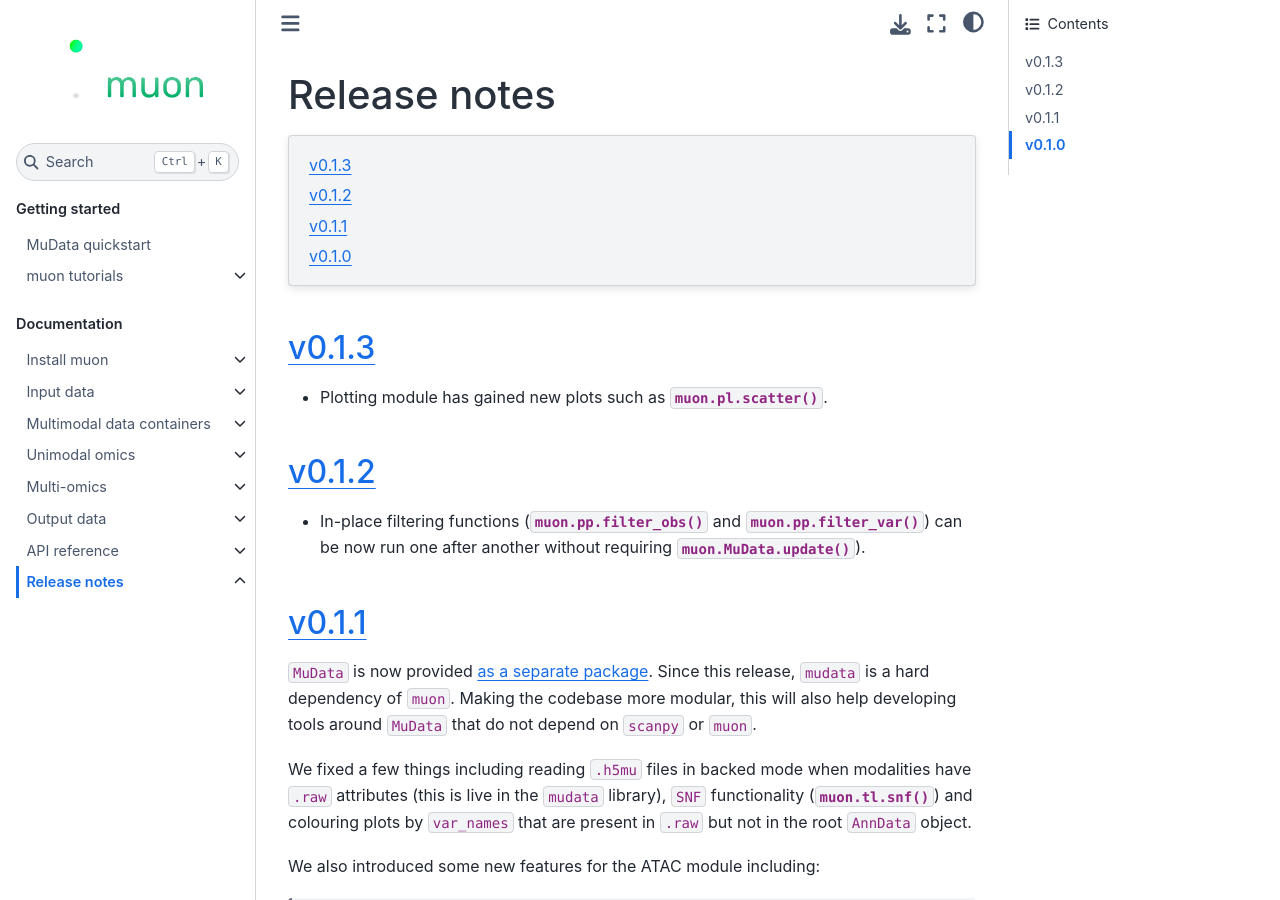
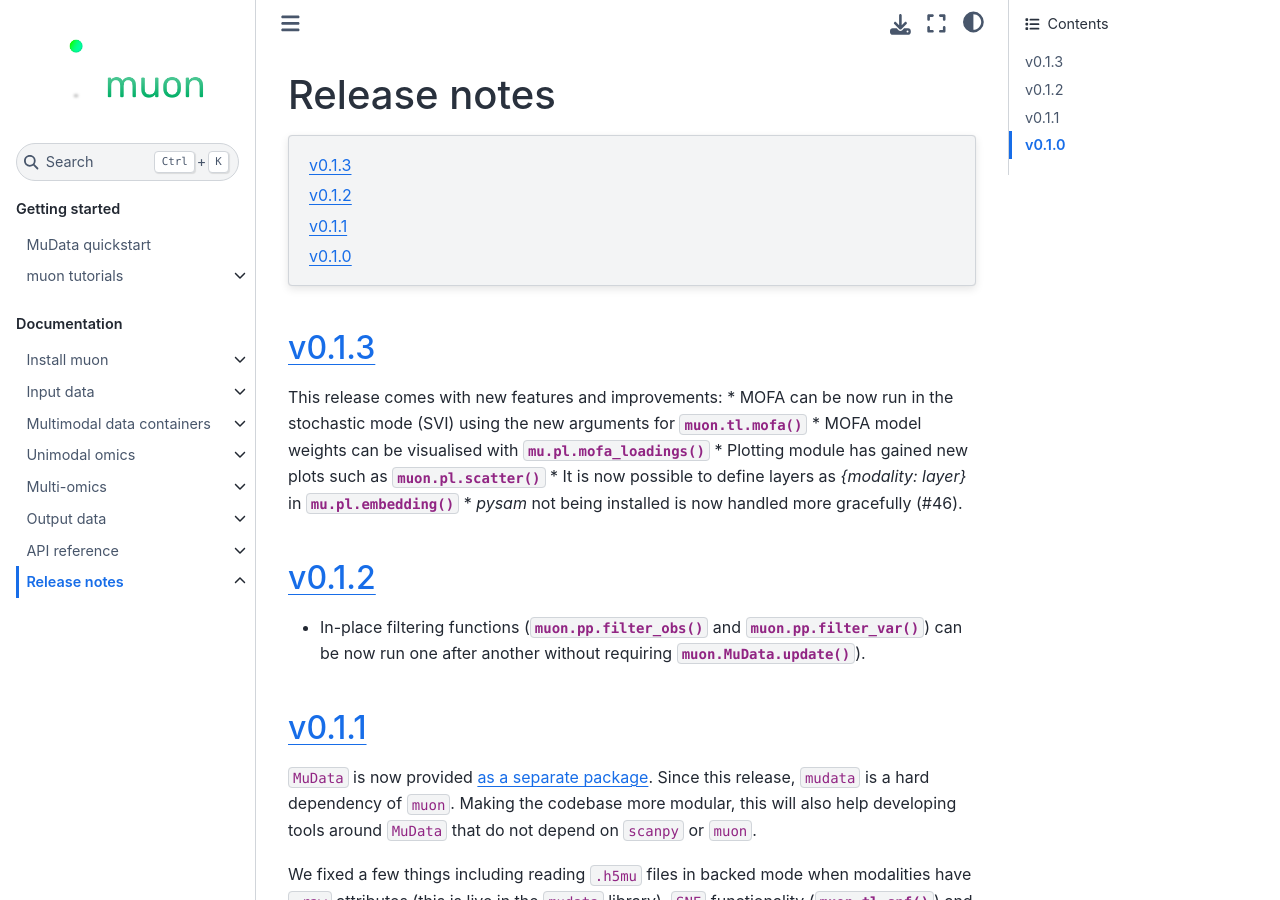
Before and after one commit to scverse/muon, a Sphinx documentation site: the page built from docs/source/changelog.rst, in a window 1280 px wide and 900 px high. Built offline with Sphinx 7.4.7 and the Sphinx Book theme 1.1.4, drawn with Linux system fonts in a browser that asks for light colours; pages that are not in the unit, such as notebooks, are missing from menus.

Commit message:
Add changelog info for the next version (v0.1.3)

```diff
--- a/docs/source/changelog.rst
+++ b/docs/source/changelog.rst
@@ -12,8 +12,12 @@ Release notes
 v0.1.3
 ------
 
-* Plotting module has gained new plots such as :func:`muon.pl.scatter`.
-
+This release comes with new features and improvements:
+* MOFA can be now run in the stochastic mode (SVI) using the new arguments for :func:`muon.tl.mofa`
+* MOFA model weights can be visualised with :func:`mu.pl.mofa_loadings`
+* Plotting module has gained new plots such as :func:`muon.pl.scatter`
+* It is now possible to define layers as `{modality: layer}` in :func:`mu.pl.embedding`
+* `pysam` not being installed is now handled more gracefully (#46).
 
 v0.1.2
 ------
```
